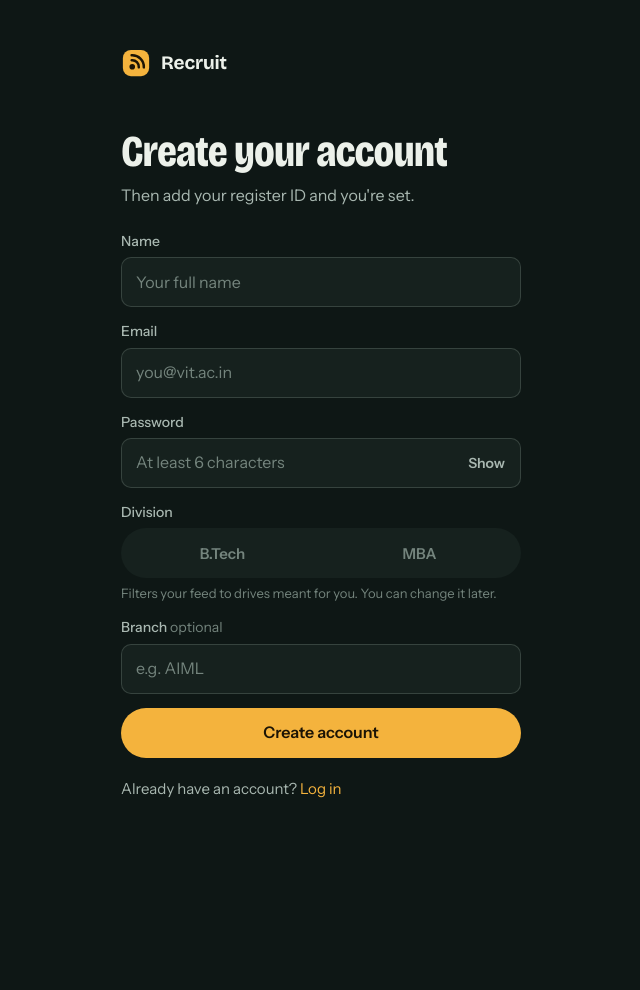
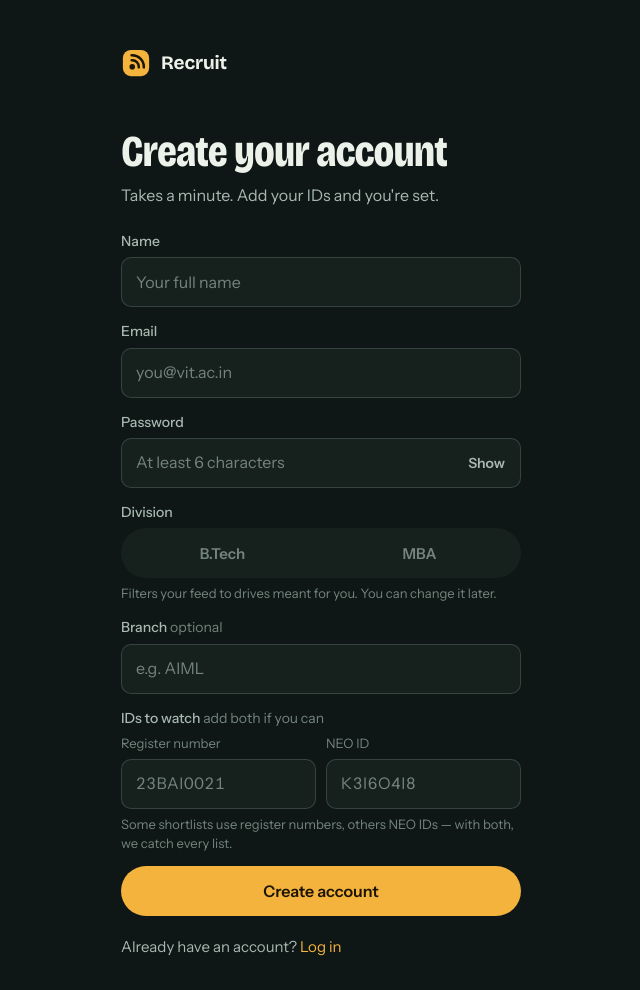
Before and after one commit to JkPadarthi/recruit, a FastAPI app: page /register in a window 1280 px wide. Shown: the whole page, without its empty margins (319-959 px from the left). Before the commit the page ends 798 px from the top, so only its background shows below. Run offline with FastAPI, Linux system fonts and the light colour scheme.

Commit message:
ui: support NEO IDs alongside register numbers
Shortlists identify students by register number OR NEO ID (the
letter/digit codes like K3I6O4I8 that looks_like_id already accepts),
but the UI only ever mentioned register IDs, so users never added
their NEO ID and missed those lists.

- Sign-up: optional "Register number" + "NEO ID" fields; both are
  validated before the account is created, then tracked automatically
- IDs tab: copy/placeholder cover both; each ID is labelled by type
- Feed nudge asks for whichever kind is still missing
- static/ids.js mirrors app/util.py's normalize/looks_like_id so the
  browser can label IDs and catch typos (server stays authoritative)

Co-Authored-By: Claude Opus 5.5 <noreply@anthropic.com>

```diff
--- a/app/templates/base.html
+++ b/app/templates/base.html
@@ -17,7 +17,7 @@
   <link rel="preconnect" href="https://fonts.googleapis.com">
   <link rel="preconnect" href="https://fonts.gstatic.com" crossorigin>
   <link href="https://fonts.googleapis.com/css2?family=Bricolage+Grotesque:opsz,wdth,wght@12..96,75..100,400..800&family=Instrument+Sans:wdth,wght@75..100,400..700&display=swap" rel="stylesheet">
-  <link rel="stylesheet" href="/static/style.css?v=20">
+  <link rel="stylesheet" href="/static/style.css?v=21">
 </head>
 <body class="{% block bodyclass %}{% endblock %}">
   <!-- Icon sprite: <svg><use href="#i-name"/></svg> -->
--- a/app/templates/landing.html
+++ b/app/templates/landing.html
@@ -38,8 +38,8 @@
   <ol class="steps" aria-label="How it works">
     <li class="step">
       <span class="step-num">1</span>
-      <strong>Add your register ID</strong>
-      <span>Track as many as you like — yours, or a friend's.</span>
+      <strong>Add your IDs</strong>
+      <span>Your register number and NEO ID — lists use either one.</span>
     </li>
     <li class="step">
       <span class="step-num">2</span>
--- a/app/templates/profile.html
+++ b/app/templates/profile.html
@@ -71,5 +71,6 @@
   window.RECRUIT_VAPID_KEY = "{{ vapid_public_key }}";
   window.RECRUIT_POLL_MS = 15000;
 </script>
-<script src="/static/app.js?v=20" defer></script>
+<script src="/static/ids.js?v=1" defer></script>
+<script src="/static/app.js?v=21" defer></script>
 {% endblock %}
--- a/app/templates/register.html
+++ b/app/templates/register.html
@@ -10,7 +10,7 @@
     </a>
     <div>
       <h1 class="auth-title">Create your account</h1>
-      <p class="auth-sub">Then add your register ID and you're set.</p>
+      <p class="auth-sub">Takes a minute. Add your IDs and you're set.</p>
       <form id="reg-form" class="form" novalidate>
         <label class="field">
           <span class="field-label">Name</span>
@@ -42,6 +42,22 @@
           <span class="field-label">Branch <span class="hint">optional</span></span>
           <input class="input" id="branch" placeholder="e.g. AIML" maxlength="60">
         </label>
+        <fieldset class="field id-fields">
+          <legend class="field-label">IDs to watch <span class="hint">add both if you can</span></legend>
+          <div class="grid-2">
+            <label class="field">
+              <span class="field-help">Register number</span>
+              <input class="input mono id-input" id="reg-no" placeholder="23BAI0021" autocomplete="off"
+                     autocapitalize="characters" spellcheck="false" maxlength="20">
+            </label>
+            <label class="field">
+              <span class="field-help">NEO ID</span>
+              <input class="input mono id-input" id="neo-id" placeholder="K3I6O4I8" autocomplete="off"
+                     autocapitalize="characters" spellcheck="false" maxlength="20">
+            </label>
+          </div>
+          <span class="field-help">Some shortlists use register numbers, others NEO IDs — with both, we catch every list.</span>
+        </fieldset>
         <p id="msg" class="form-error" role="alert" hidden></p>
         <button class="btn btn-primary btn-block" type="submit">Create account</button>
       </form>
@@ -49,6 +65,7 @@
     </div>
   </div>
 </main>
+<script src="/static/ids.js?v=1"></script>
 <script>
 document.querySelectorAll('[data-toggle-password]').forEach((b) => b.addEventListener('click', () => {
   const i = document.getElementById(b.dataset.togglePassword);
@@ -72,6 +89,15 @@ document.getElementById('reg-form').addEventListener('submit', async (e) => {
   if (!v('name').trim()) return fail('Enter your name.');
   if (!/^\S+@\S+\.\S+$/.test(v('email').trim())) return fail('Enter a valid email address.');
   if (v('password').length < 6) return fail('Password needs at least 6 characters.');
+  // Check ID formats BEFORE creating the account, so a typo can't half-finish signup.
+  const ids = [['reg-no', 'register'], ['neo-id', 'neo']].map(([id, kind]) => [v(id).trim(), kind]).filter(([x]) => x);
+  for (const [raw, kind] of ids) {
+    if (!idKind(raw)) {   // either kind is fine in either box — both are tracked the same way
+      return fail(kind === 'register'
+        ? `"${raw}" doesn't look like a register number (e.g. 23BAI0021).`
+        : `"${raw}" doesn't look like a NEO ID (8-ish letters and digits, e.g. K3I6O4I8).`);
+    }
+  }
   const btn = e.target.querySelector('[type=submit]');
   btn.disabled = true; btn.classList.add('is-busy');
   try {
@@ -87,7 +113,17 @@ document.getElementById('reg-form').addEventListener('submit', async (e) => {
         method: 'POST', headers: {'Content-Type': 'application/json'},
         body: JSON.stringify({email: v('email'), password: v('password')}),
       });
-      location.href = l.ok ? '/dashboard#ids' : '/login';
+      if (!l.ok) { location.href = '/login'; return; }
+      // Track the IDs they gave us. Best-effort: anything that fails can be re-added on the IDs tab.
+      let added = 0;
+      for (const [raw] of ids) {
+        const a = await fetch('/api/me/ids', {
+          method: 'POST', headers: {'Content-Type': 'application/json'},
+          body: JSON.stringify({register_id: raw}),
+        }).catch(() => null);
+        if (a && a.ok) added++;
+      }
+      location.href = added && added === ids.length ? '/dashboard#feed' : '/dashboard#ids';
       return;
     }
     const detail = (await r.json().catch(() => ({}))).detail || '';
--- /dev/null
+++ b/static/ids.js
@@ -0,0 +1,25 @@
+// Client-side mirror of app/util.py (normalize_id + looks_like_id) so forms can
+// say *which* kind of ID something is and catch typos before a round-trip.
+// The server stays the source of truth — keep the two in sync.
+
+function normalizeId(raw) {
+  return String(raw || '').replace(/[\s\-_.]+/g, '').toUpperCase();
+}
+
+// 'register' (23BAI0021) | 'neo' (K3I6O4I8 — the codes some shortlists print) | null
+function idKind(raw) {
+  const n = normalizeId(raw);
+  if (!n) return null;
+  if (/^[0-9]{2}[A-Z]{2,5}[0-9]{4}$/.test(n)) return 'register';
+  if (n.length < 6 || n.length > 10 || !/^[A-Z0-9]+$/.test(n)) return null;
+  let letters = 0, digits = 0, alternations = 0, prev = null;
+  for (const ch of n) {
+    const cur = /[A-Z]/.test(ch) ? 'L' : 'D';
+    if (cur === 'L') letters++; else digits++;
+    if (prev && prev !== cur) alternations++;
+    prev = cur;
+  }
+  return letters >= 2 && digits >= 2 && alternations >= 2 ? 'neo' : null;
+}
+
+const ID_KIND_LABEL = { register: 'Register number', neo: 'NEO ID' };
--- a/static/style.css
+++ b/static/style.css
@@ -330,7 +330,14 @@ svg { width: 22px; height: 22px; flex: none; }
 .id-list li.empty { display: grid; border-bottom: 0; }
 .id-badge { width: 40px; height: 40px; border-radius: 12px; background: var(--saffron-soft); color: var(--saffron); display: inline-flex; align-items: center; justify-content: center; flex: none; }
 .id-badge svg { width: 20px; height: 20px; }
-.id-val { flex: 1; font-family: var(--font-num); font-weight: 700; font-size: 20px; font-stretch: 90%; letter-spacing: 0.03em; }
+.id-main { flex: 1; min-width: 0; display: grid; gap: 1px; }
+.id-kind { font-size: 13px; color: var(--ink-3); }
+.grid-2 { display: grid; grid-template-columns: 1fr 1fr; gap: 10px; }
+.id-fields { border: 0; padding: 0; margin: 0; min-width: 0; }
+.id-fields legend { padding: 0; margin-bottom: 6px; }
+.id-fields .input { text-transform: uppercase; }
+.id-fields .input::placeholder { text-transform: none; }
+.id-val { font-family: var(--font-num); font-weight: 700; font-size: 20px; font-stretch: 90%; letter-spacing: 0.03em; }
 
 /* ─── Admin ─── */
 .admin-user { display: flex; align-items: center; gap: 12px; padding: 12px 0; border-bottom: 1px solid var(--line); }
```
Also changed, not shown: app/templates/dashboard.html (+9 -8 lines), static/app.js (+32 -7 lines).
